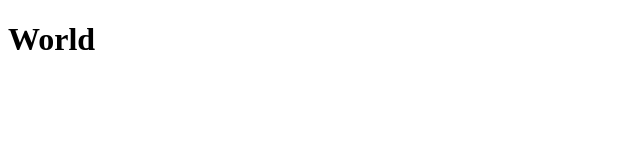
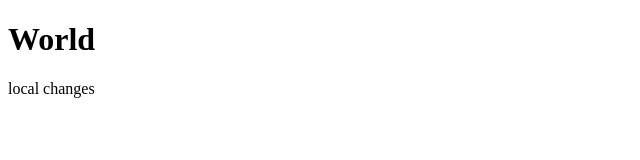
Before and after one commit to Meet-Kalani/learn-git, a plain HTML site: page index.html in a window 1280 px wide. Shown: the whole page, without its empty margins (0-640 px from the left). Drawn offline with Linux system fonts and the light colour scheme.

Commit message:
local chanegs

```diff
--- a/index.html
+++ b/index.html
@@ -7,5 +7,6 @@
 </head>
 <body>
     <h1>World</h1>
+    <p>local changes</p>
 </body>
 </html>
```
